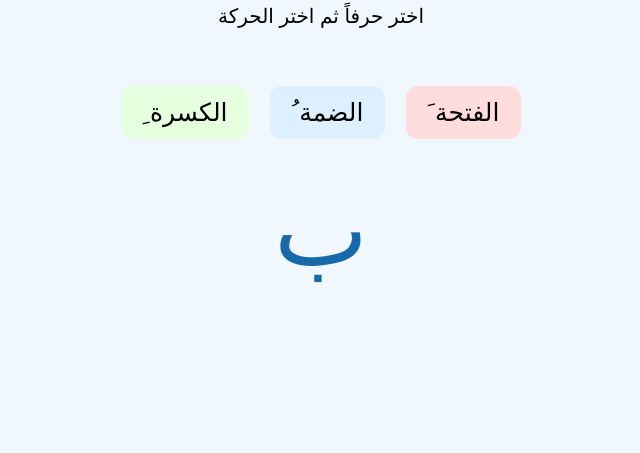
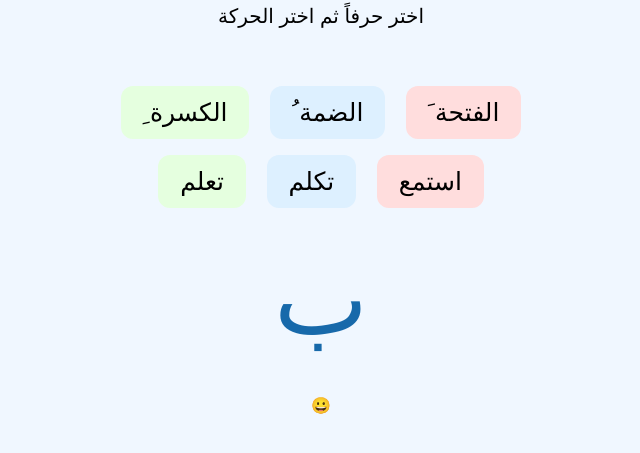
Before and after one commit to ilyasalharazin/Training-, a plain HTML site: page index.html in a window 1280 px wide. Shown: the part 97-550 px from the top of the page, without its empty margins (319-959 px from the left). Drawn offline with Linux system fonts and the light colour scheme.

Commit message:
Update index.html

```diff
--- a/index.html
+++ b/index.html
@@ -86,8 +86,14 @@ p {
     <button class="damma" onclick="chooseMark('ُ')">الضمة ُ</button>
     <button class="kasra" onclick="chooseMark('ِ')">الكسرة ِ</button>
 </div>
+  <div class="controls">
+    <button class="fatha" onclick="chooseMark('َ')"> استمع </button>
+    <button class="damma" onclick="chooseMark('ُ')"> تكلم </button>
+    <button class="kasra" onclick="chooseMark('ِ')"> تعلم </button>
+</div>
 
 <div id="display">ب</div>
+  <div id"display"></div> 😀<div>
 
 <script>
 </script>
```
